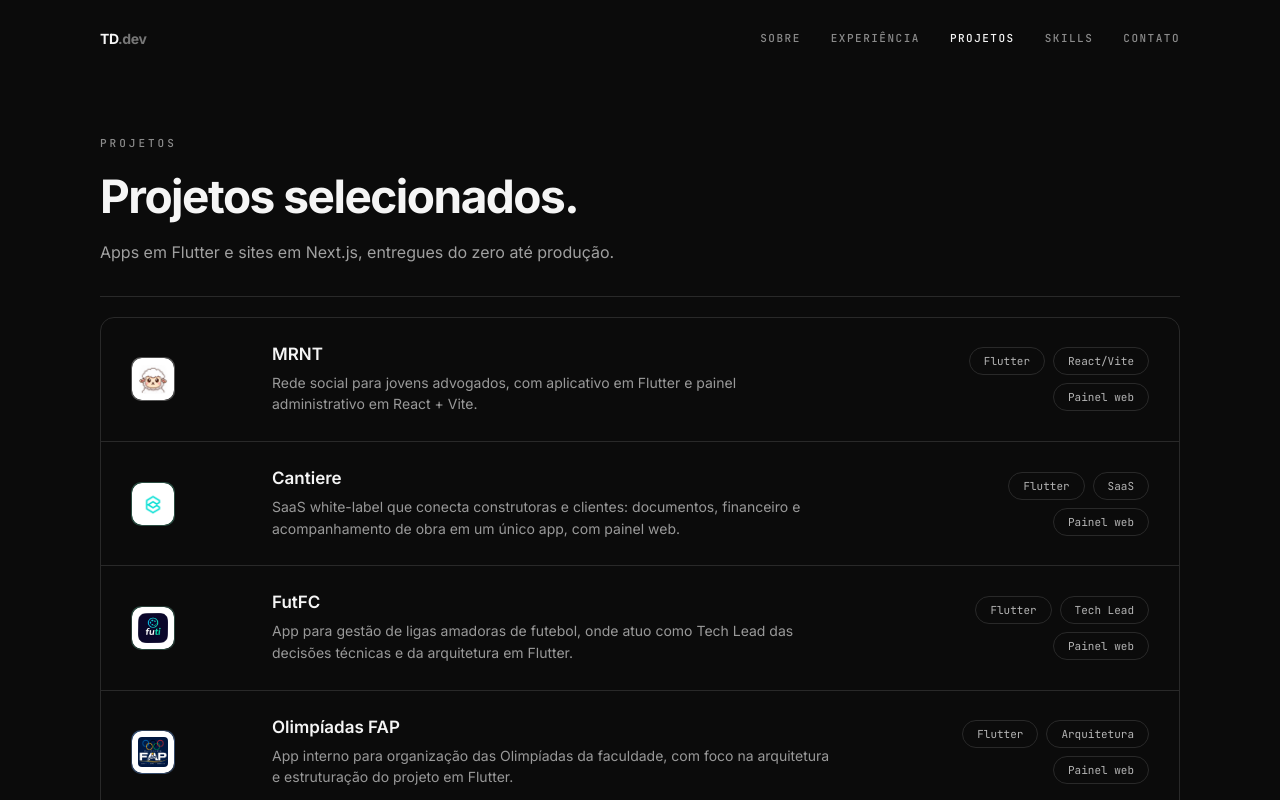
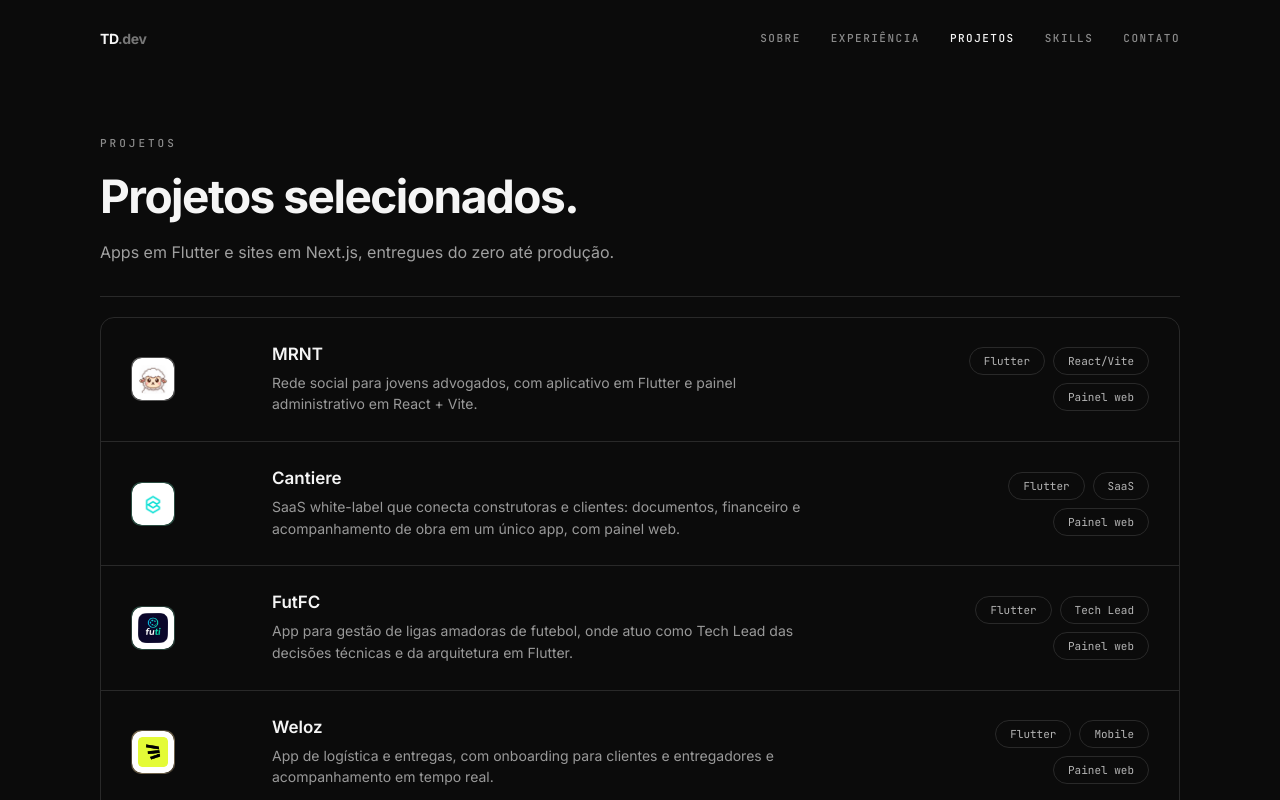
Before and after one commit to dutrathiagodev/portifolio, a Next.js app: page /projetos in a window 1280 px wide. Shown: the top 800 px of the page. Built offline with nearby package versions, Linux system fonts and the light colour scheme.

Commit message:
feat: remove projeto Olimpíadas FAP da lista de projetos

```diff
--- a/src/content/projetos.ts
+++ b/src/content/projetos.ts
@@ -36,15 +36,6 @@ export const projectsContent: ProjectsContent = {
       imageAlt: "Futi FC",
       tone: "futfc",
       tags: ["Flutter", "Tech Lead", "Painel web"],
-    },
-    {
-      name: "Olimpíadas FAP",
-      description:
-        "App interno para organização das Olimpíadas da faculdade, com foco na arquitetura e estruturação do projeto em Flutter.",
-      image: "/images/fap-olimpiadas.png",
-      imageAlt: "Olimpíadas FAP",
-      tone: "olimp",
-      tags: ["Flutter", "Arquitetura", "Painel web"],
     },
     {
       name: "Weloz",
```
